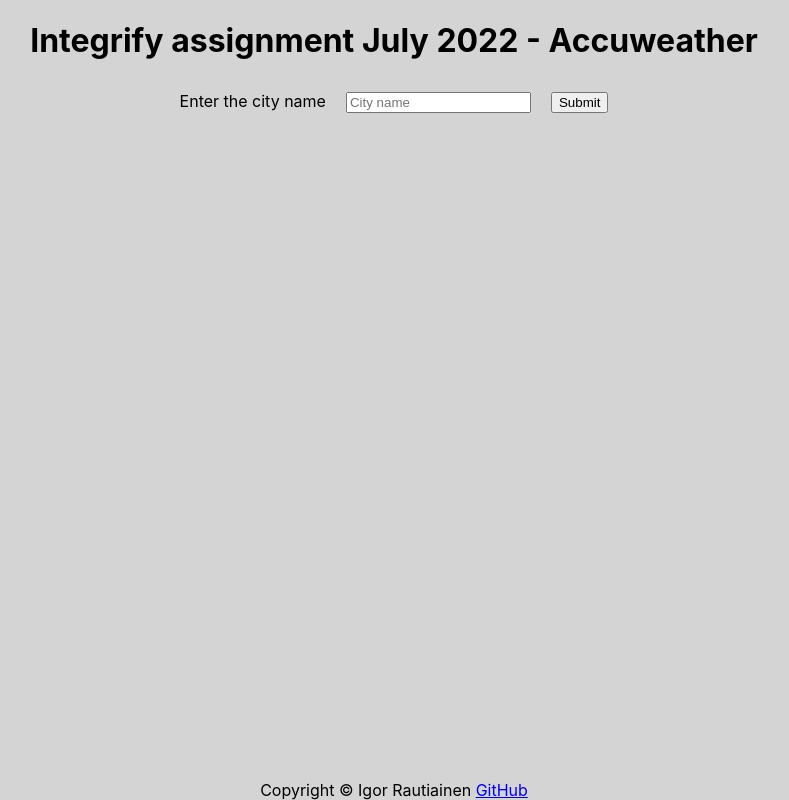
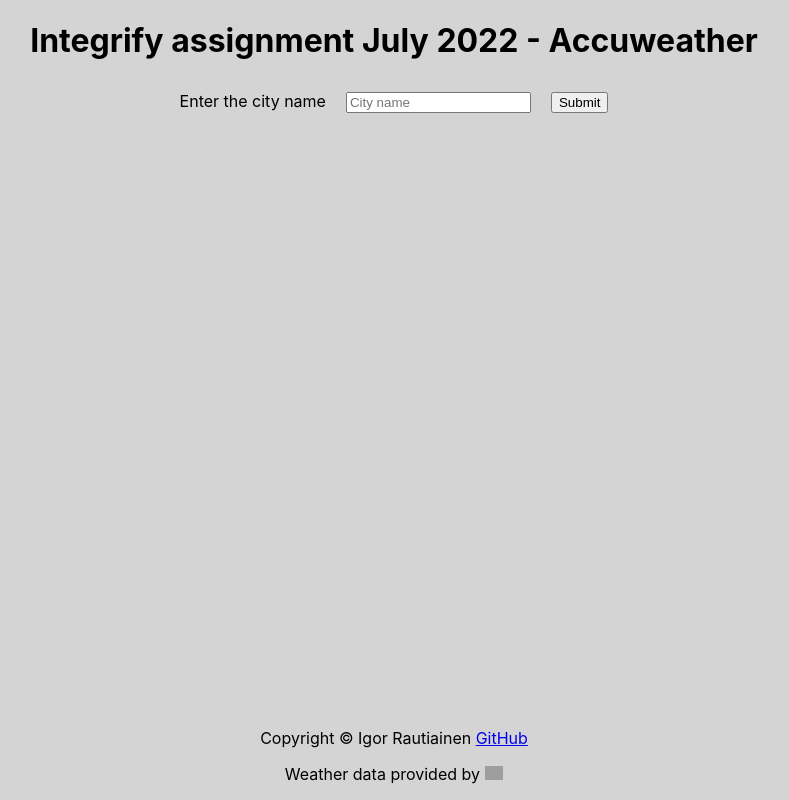
Before and after one commit to igo-rau/accuweather, a React (Create React App) app: page / in a window 1280 px wide. Shown: the whole page, without its empty margins (246-1035 px from the left). Built offline with nearby package versions, Linux system fonts and the light colour scheme; grey boxes are pictures that could not be loaded.

Commit message:
Footer with links (GitHub/Accuweather) added

```diff
--- a/public/index.html
+++ b/public/index.html
@@ -24,7 +24,7 @@
       work correctly both with client-side routing and a non-root public URL.
       Learn how to configure a non-root public URL by running `npm run build`.
     -->
-    <title>React App</title>
+    <title>Integrify React Assignment</title>
   </head>
   <body>
     <noscript>You need to enable JavaScript to run this app.</noscript>
--- a/src/App.js
+++ b/src/App.js
@@ -22,8 +22,7 @@ function App() {
 
   return (
     <>
-    <header>
-    </header>
+      <header></header>
       <main>
         <div className="App">
           <h1>Integrify assignment July 2022 - Accuweather</h1>
@@ -32,7 +31,7 @@ function App() {
             <input
               required
               placeholder="City name"
-            name="cityInput"
+              id="cityInput"
               value={citySearch}
               onChange={(e) => setCitySearch(e.target.value)}
             ></input>
@@ -47,7 +46,9 @@ function App() {
         </div>
       </main>
       <footer>
-      Copyright &copy; Igor Rautiainen <a href="https://github.com/igo-rau/accuweather">GitHub</a>
+        <p>Copyright &copy; Igor Rautiainen{" "}
+        <a href="https://github.com/igo-rau/accuweather">GitHub</a> </p>
+        <p style={{verticalAlign: "center"}}>Weather data provided by <a href="https://www.accuweather.com"> <img src="AW_REGISTERED_Horiz_Transparent_Logo.png" alt="Accuweather" height="14"></img> </a></p>
       </footer>
     </>
   );
```
Also changed, not shown: 1 other file (tests, documents, lock files or other folders). Lines whose indentation alone changed are shown as unchanged.
